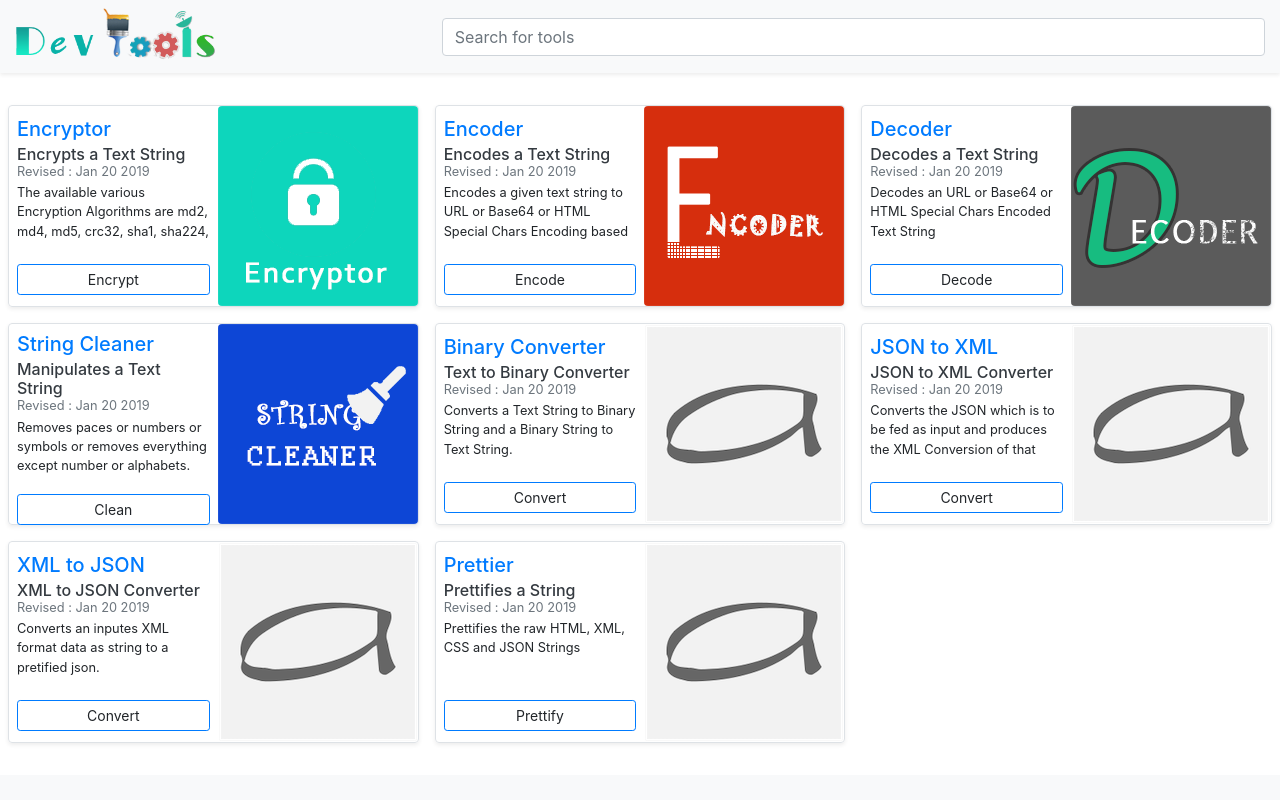
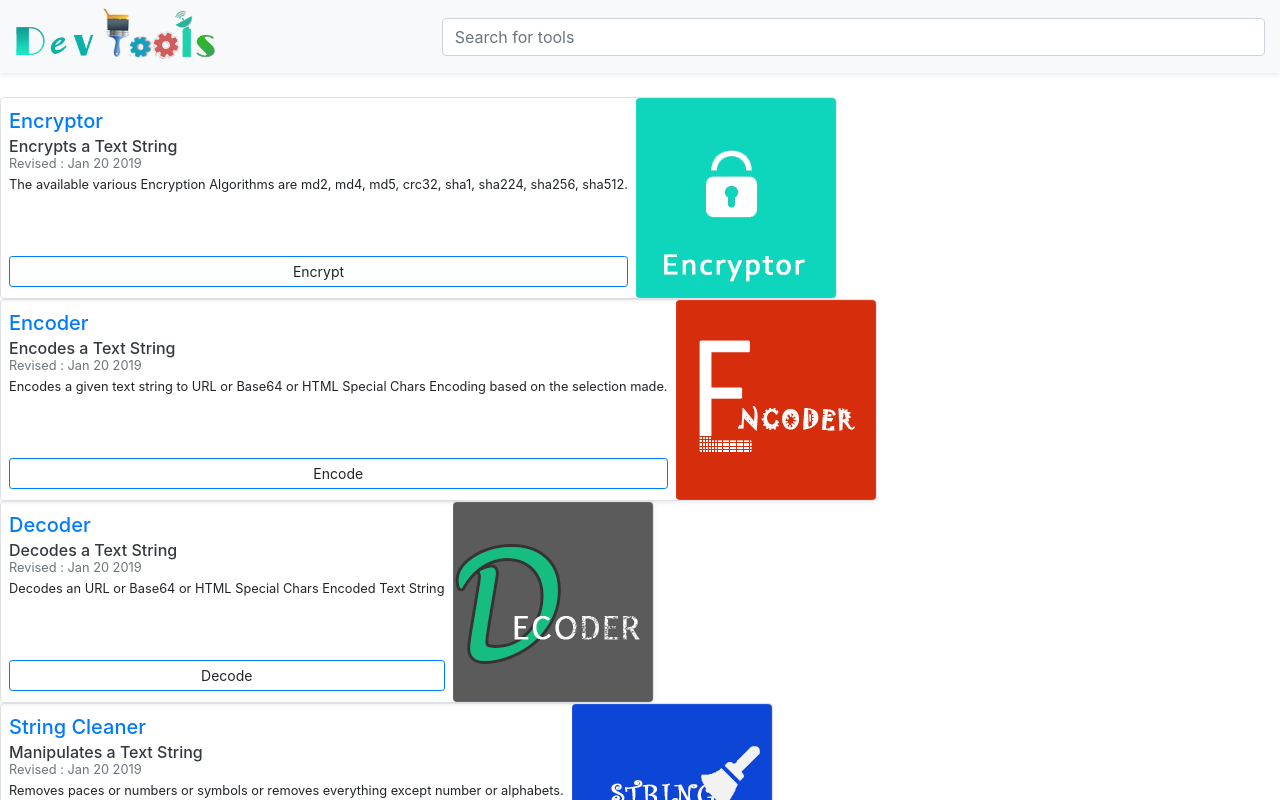
Before and after one commit to JacobSamro/hash2.dev, an Angular app: page / in a window 1280 px wide. Shown: the top 800 px of the page. Built offline with nearby package versions, Linux system fonts and the light colour scheme.

Commit message:
Add missing atool class on for loop

```diff
--- a/src/app/app.component.html
+++ b/src/app/app.component.html
@@ -16,7 +16,7 @@
 
   <div class="row pb-3">
     <div class="col-12 col-sm-12 col-md-6 col-lg-6 col-xl-4 p-2" *ngFor="let tool of selectedtools; let i = index"
-      (click)="showModal(tool, i )" [attr.toolname]="tool.service">
+      (click)="showModal(tool, i )" [attr.toolname]="tool.service" class="atool">
       <div class="media shadow-sm Tool border rounded">
         <div class="media-body p-2 d-flex flex-column ToolBody">
           <div>
```
